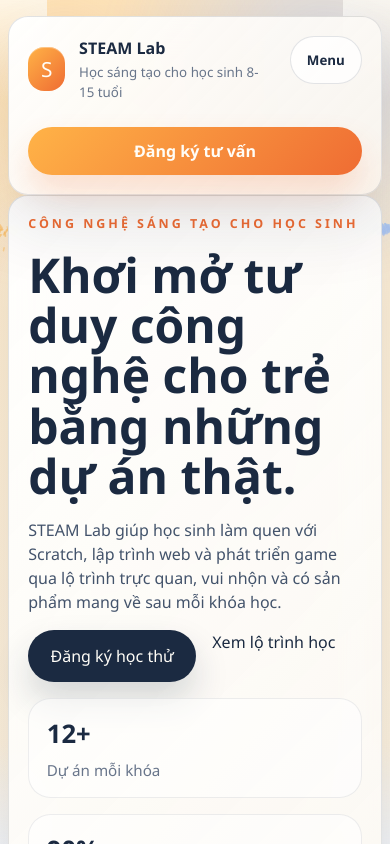
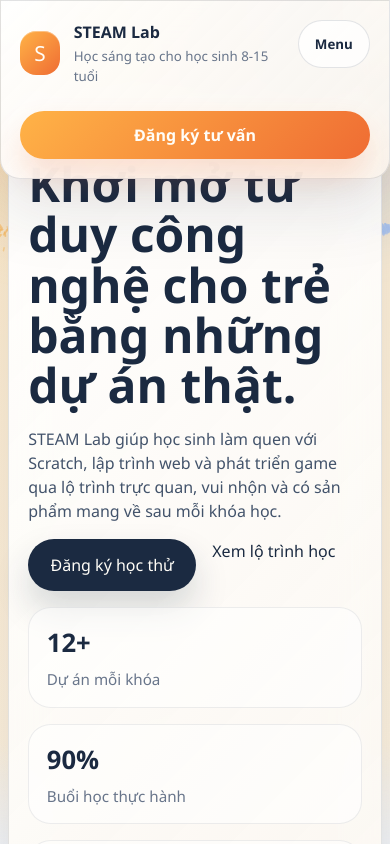
Before and after one commit to channie111105/STEAM, a React (Vite) app: page / in a window 390 px wide. Shown: the top 844 px of the page. Built offline with nearby package versions, Linux system fonts and the light colour scheme.

Commit message:
fix: pin header flush to top

```diff
--- a/src/App.css
+++ b/src/App.css
@@ -7,6 +7,7 @@
 .page-content {
   position: relative;
   z-index: 2;
+  padding-top: 7.25rem;
 }
 
 .page-edge {
@@ -102,12 +103,13 @@ main {
   align-items: center;
   justify-content: space-between;
   gap: 1.5rem;
-  position: sticky;
-  top: 0.75rem;
-  z-index: 10;
-  width: calc(100% - 2rem);
-  margin: 1rem auto 0;
+  position: fixed;
+  inset: 0 0 auto 0;
+  z-index: 20;
+  width: 100%;
+  margin: 0;
   padding: 1rem 1.5rem;
+  border-radius: 0 0 28px 28px;
   transition:
     transform 200ms ease,
     box-shadow 200ms ease,
@@ -679,7 +681,8 @@ main {
     display: grid;
     grid-template-columns: auto auto;
     align-items: start;
-    width: calc(100% - 1rem);
+    width: 100%;
+    border-radius: 0 0 20px 20px;
   }
 
   .course-grid,
@@ -729,4 +732,8 @@ main {
     width: clamp(2.5rem, 12vw, 4.5rem);
     opacity: 0.72;
   }
+
+  .page-content {
+    padding-top: 6.5rem;
+  }
 }
```
